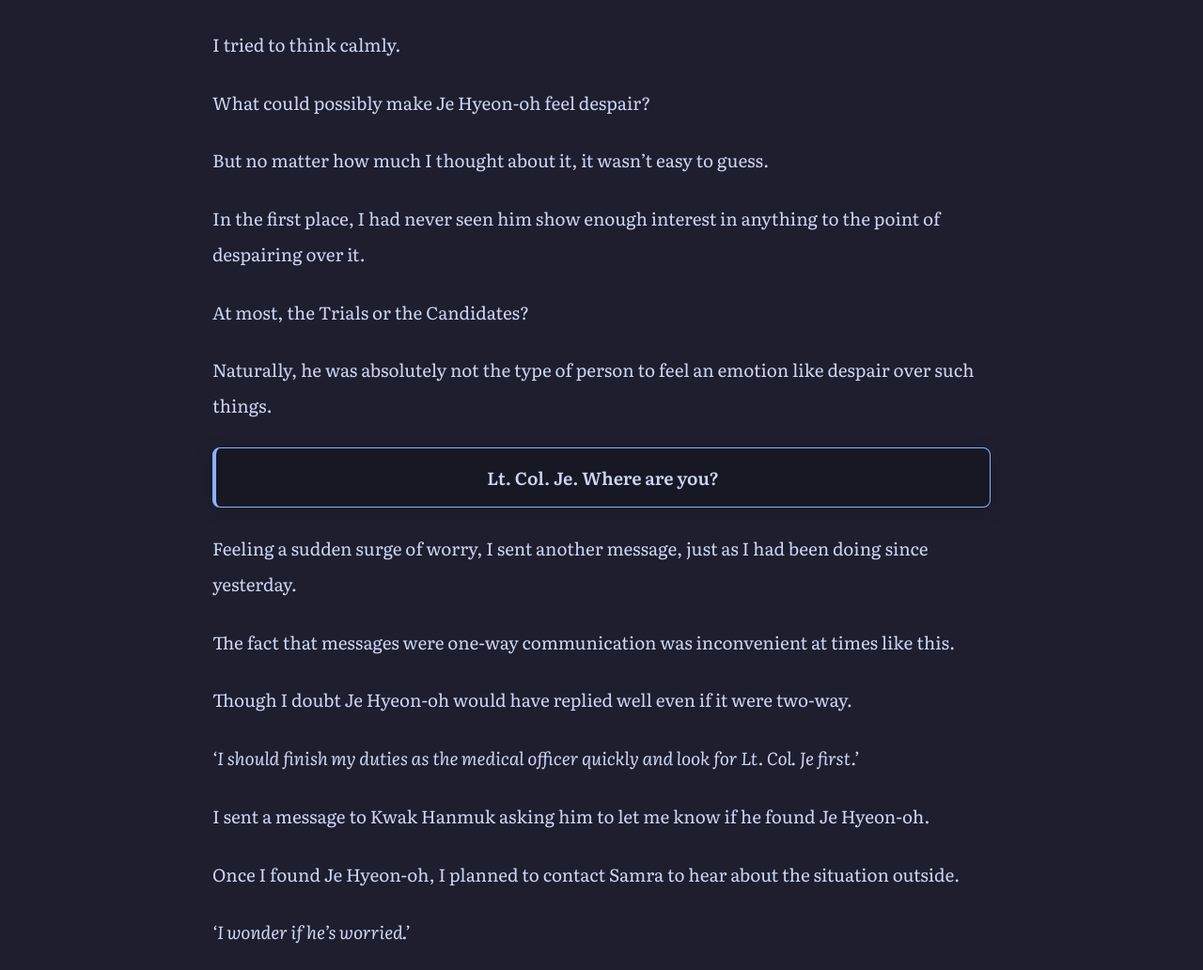
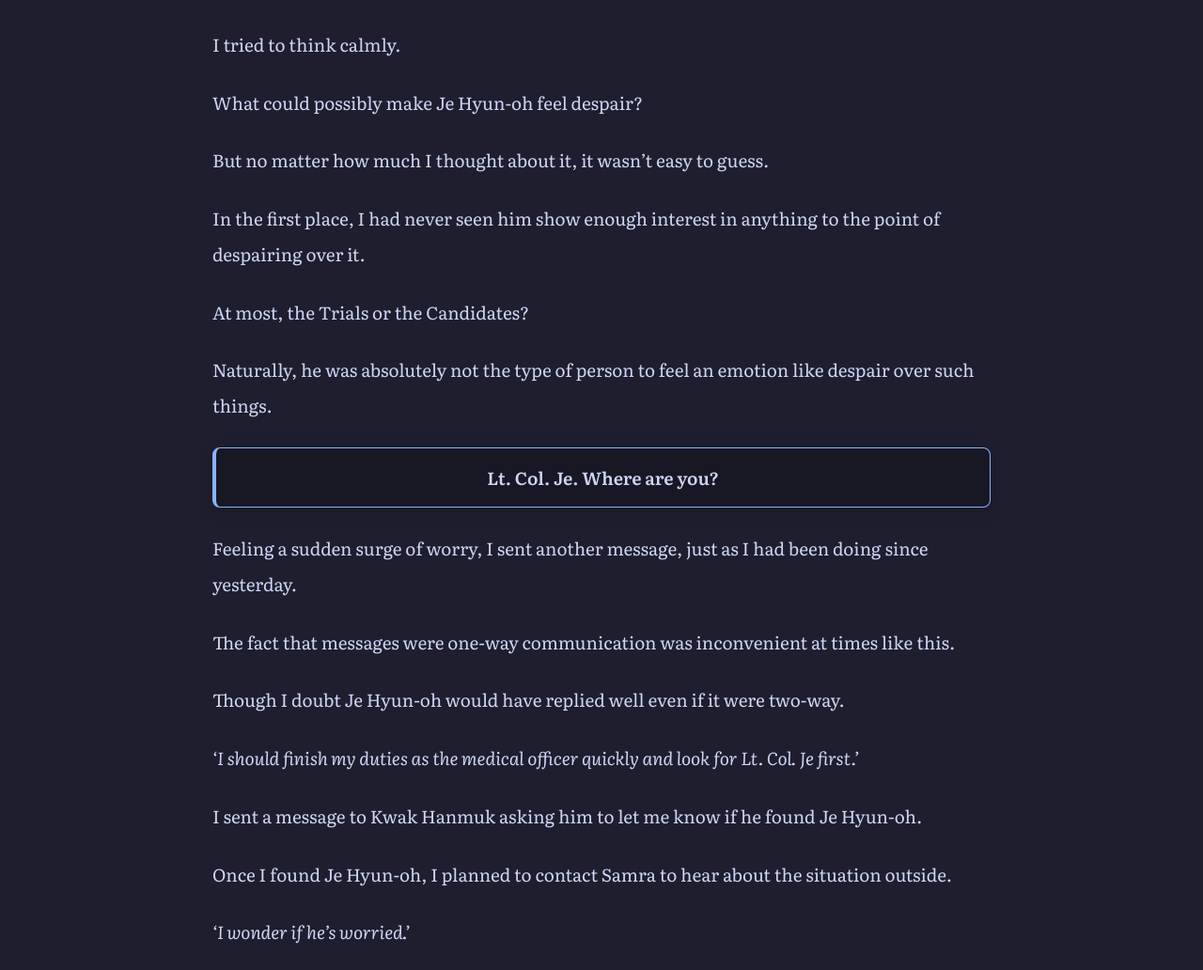
Before and after one commit to soleumn/soleumn.github.io, a Jekyll site: the page built from _posts/eoshinki/2026-09-01-ch5.md, in a window 1280 px wide and 1400 px high, scrolled down 6235 px. Shown: the part 165-1197 px from the top of the window at 94% size. Built offline with Jekyll 4.4.1, drawn with Linux system fonts in a browser that asks for light colours; comment, search, counter and statistics services are not loaded; some of the changed text lies outside the part shown.

Commit message:
Update 2026-09-01-ch5.md

```diff
--- a/_posts/eoshinki/2026-09-01-ch5.md
+++ b/_posts/eoshinki/2026-09-01-ch5.md
@@ -139,7 +139,7 @@ After some hesitation, I asked just one more question.
 
 “…….”
 
-I ate lemon-flavored candies like Je Hyeon-oh?
+I ate lemon-flavored candies like Je Hyun-oh?
 
 That was absurd.
 
@@ -151,7 +151,7 @@ Having obtained an answer that only left me more confused, I gave up on further
 
 After offering a polite word of thanks to Dominic, I got out of bed.
 
-As I prepared to head to the infirmary, I checked the status windows of Kwak Hanmuk and Je Hyeon-oh.
+As I prepared to head to the infirmary, I checked the status windows of Kwak Hanmuk and Je Hyun-oh.
 
 Kwak Hanmuk's status window was the same as yesterday.
 
@@ -169,7 +169,7 @@ At this point, it was certain that one of the prison guards was making Kwak Hanm
 
 He was a very strong candidate.
 
-I closed Kwak Hanmuk's status window and opened Je Hyeon-oh's.
+I closed Kwak Hanmuk's status window and opened Je Hyun-oh's.
 
 His whereabouts had been unknown since yesterday.
 
@@ -193,7 +193,7 @@ I looked again and again, but the words did not change.
 
 I tried to think calmly.
 
-What could possibly make Je Hyeon-oh feel despair?
+What could possibly make Je Hyun-oh feel despair?
 
 But no matter how much I thought about it, it wasn't easy to guess.
 
@@ -213,13 +213,13 @@ Feeling a sudden surge of worry, I sent another message, just as I had been doin
 
 The fact that messages were one-way communication was inconvenient at times like this.
 
-Though I doubt Je Hyeon-oh would have replied well even if it were two-way.
+Though I doubt Je Hyun-oh would have replied well even if it were two-way.
 
 *'I should finish my duties as the medical officer quickly and look for Lt. Col. Je first.'*
 
-I sent a message to Kwak Hanmuk asking him to let me know if he found Je Hyeon-oh.
+I sent a message to Kwak Hanmuk asking him to let me know if he found Je Hyun-oh.
 
-Once I found Je Hyeon-oh, I planned to contact Samra to hear about the situation outside.
+Once I found Je Hyun-oh, I planned to contact Samra to hear about the situation outside.
 
 *'I wonder if he's worried.'*
 
@@ -310,7 +310,7 @@ Usually, two guards accompanied the rounds, but today, perhaps due to the cleanu
 
 Under the guard's surveillance, I headed toward Sector X.
 
-The iron door of Sector X, which Je Hyeon-oh had wrecked last night, had been hastily repaired with steel plates.
+The iron door of Sector X, which Je Hyun-oh had wrecked last night, had been hastily repaired with steel plates.
 
 To see if it functioned properly, the guard tapped his access card, and the door opened normally.
 
```
